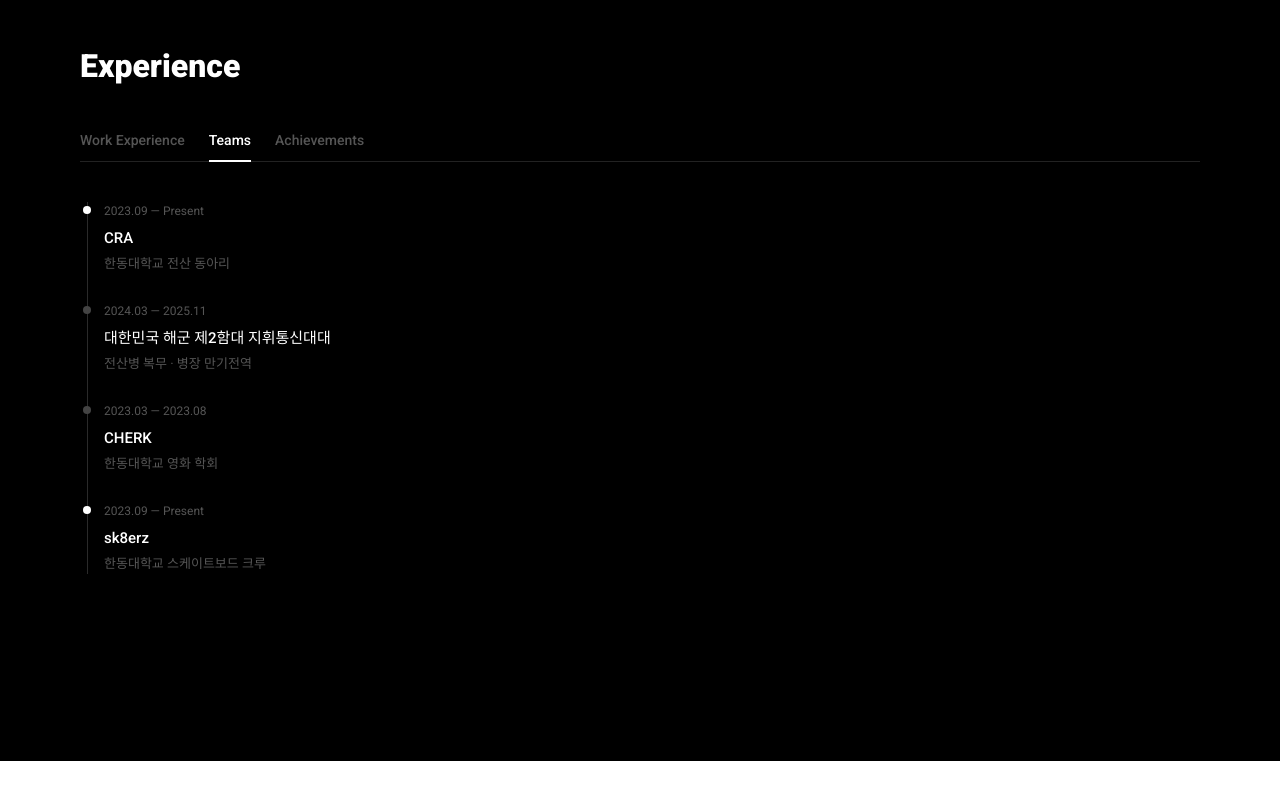
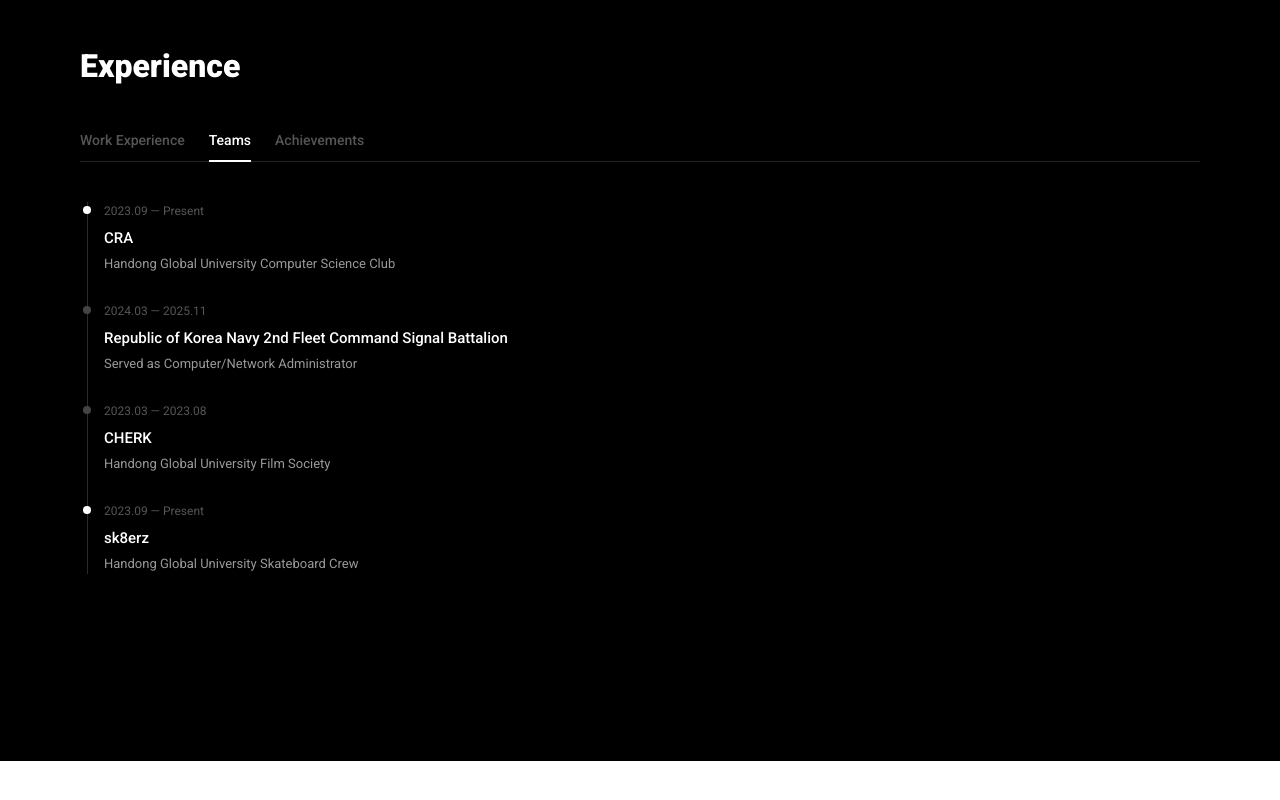
Before and after one commit to jeondowon/PortfolioWeb, a React (Vite) app: page / in a window 1280 px wide. Shown: the part 3528-4328 px from the top of the page. Built offline with nearby package versions, Linux system fonts and the light colour scheme.

Commit message:
English ver update

```diff
--- a/src/components/sections/Experience.css
+++ b/src/components/sections/Experience.css
@@ -49,7 +49,7 @@
 .experience-empty {
   margin-top: 48px;
   font-size: 14px;
-  color: #333;
+  color: #999;
 }
 
 .experience-timeline {
@@ -110,7 +110,7 @@
 
 .experience-item-subtitle {
   font-size: 13px;
-  color: #555;
+  color: #999;
 }
 
 @media (max-width: 768px) {
--- a/src/components/sections/Experience.jsx
+++ b/src/components/sections/Experience.jsx
@@ -1,15 +1,15 @@
-import { forwardRef, useState } from 'react';
-import { EXPERIENCE_DATA } from '../../constants';
-import './Experience.css';
+import { forwardRef, useState } from "react";
+import { EXPERIENCE_DATA } from "../../constants";
+import "./Experience.css";
 
 const TABS = [
-  { key: 'work', label: 'Work Experience' },
-  { key: 'teams', label: 'Teams' },
-  { key: 'achievements', label: 'Achievements' },
+  { key: "work", label: "Work Experience" },
+  { key: "teams", label: "Teams" },
+  { key: "achievements", label: "Achievements" },
 ];
 
 const Experience = forwardRef(function Experience(_, ref) {
-  const [activeTab, setActiveTab] = useState('teams');
+  const [activeTab, setActiveTab] = useState("teams");
   const items = EXPERIENCE_DATA[activeTab];
 
   return (
@@ -20,7 +20,10 @@
           {TABS.map((tab) => (
             <button
               key={tab.key}
-              className={'experience-tab' + (activeTab === tab.key ? ' experience-tab--active' : '')}
+              className={
+                "experience-tab" +
+                (activeTab === tab.key ? " experience-tab--active" : "")
+              }
               onClick={() => setActiveTab(tab.key)}
             >
               {tab.label}
@@ -28,16 +31,23 @@
           ))}
         </div>
         {items.length === 0 ? (
-          <p className="experience-empty">Coming soon</p>
+          <p className="experience-empty">Looking for more opportunities...</p>
         ) : (
           <div className="experience-timeline">
             {items.map((item, i) => (
               <div key={i} className="experience-item">
-                <div className={'experience-dot' + (item.isActive ? ' experience-dot--active' : '')} />
+                <div
+                  className={
+                    "experience-dot" +
+                    (item.isActive ? " experience-dot--active" : "")
+                  }
+                />
                 <div className="experience-item-content">
                   <span className="experience-date">{item.date}</span>
                   <span className="experience-item-title">{item.title}</span>
-                  <span className="experience-item-subtitle">{item.subtitle}</span>
+                  <span className="experience-item-subtitle">
+                    {item.subtitle}
+                  </span>
                 </div>
               </div>
             ))}
--- a/src/constants/index.js
+++ b/src/constants/index.js
@@ -34,14 +34,44 @@
 export const EXPERIENCE_DATA = {
   work: [],
   teams: [
-    { date: "2023.09 — Present", title: "CRA", subtitle: "한동대학교 전산 동아리", isActive: true },
-    { date: "2024.03 — 2025.11", title: "대한민국 해군 제2함대 지휘통신대대", subtitle: "전산병 복무 · 병장 만기전역", isActive: false },
-    { date: "2023.03 — 2023.08", title: "CHERK", subtitle: "한동대학교 영화 학회", isActive: false },
-    { date: "2023.09 — Present", title: "sk8erz", subtitle: "한동대학교 스케이트보드 크루", isActive: true },
+    {
+      date: "2023.09 — Present",
+      title: "CRA",
+      subtitle: "Handong Global University Computer Science Club",
+      isActive: true,
+    },
+    {
+      date: "2024.03 — 2025.11",
+      title: "Republic of Korea Navy 2nd Fleet Command Signal Battalion",
+      subtitle: "Served as Computer/Network Administrator",
+      isActive: false,
+    },
+    {
+      date: "2023.03 — 2023.08",
+      title: "CHERK",
+      subtitle: "Handong Global University Film Society",
+      isActive: false,
+    },
+    {
+      date: "2023.09 — Present",
+      title: "sk8erz",
+      subtitle: "Handong Global University Skateboard Crew",
+      isActive: true,
+    },
   ],
   achievements: [
-    { date: "2026", title: "Google AI Agent Challenge", subtitle: "본선 진출", isActive: false },
-    { date: "2023", title: "한동대학교 1학년 소프트웨어 공모전", subtitle: "장려상", isActive: false },
+    {
+      date: "2026",
+      title: "Google AI Agent Challenge",
+      subtitle: "Advanced to Final Round",
+      isActive: false,
+    },
+    {
+      date: "2023",
+      title: "Handong Global University Freshman Software Competition",
+      subtitle: "Encouragement Award",
+      isActive: false,
+    },
   ],
 };
 
```
Also changed, not shown: src/components/sections/Contact.jsx (+3 -7 lines).
